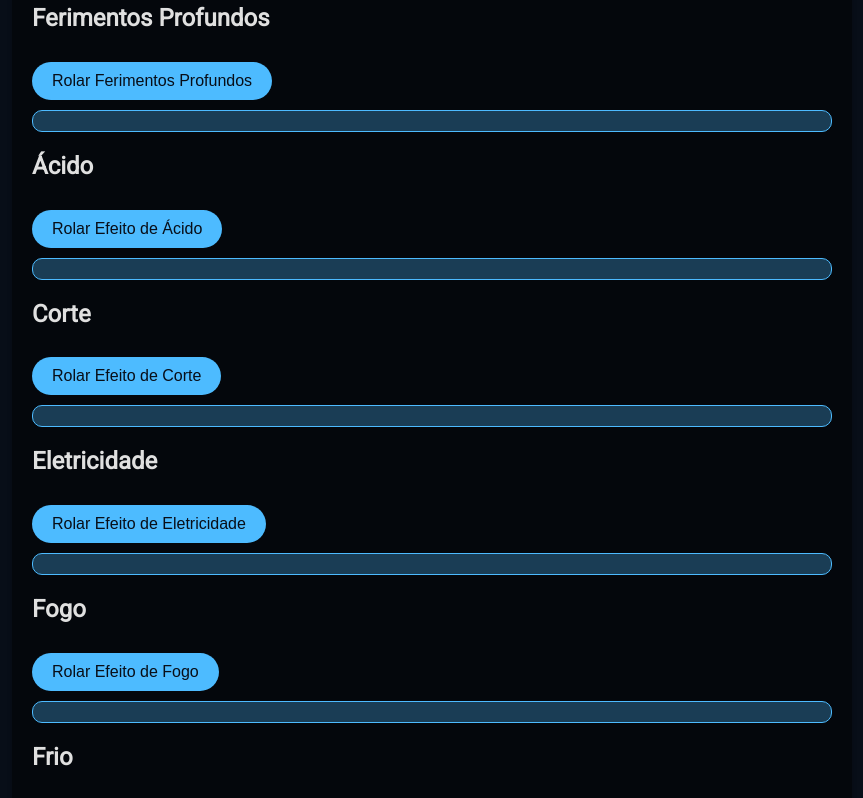
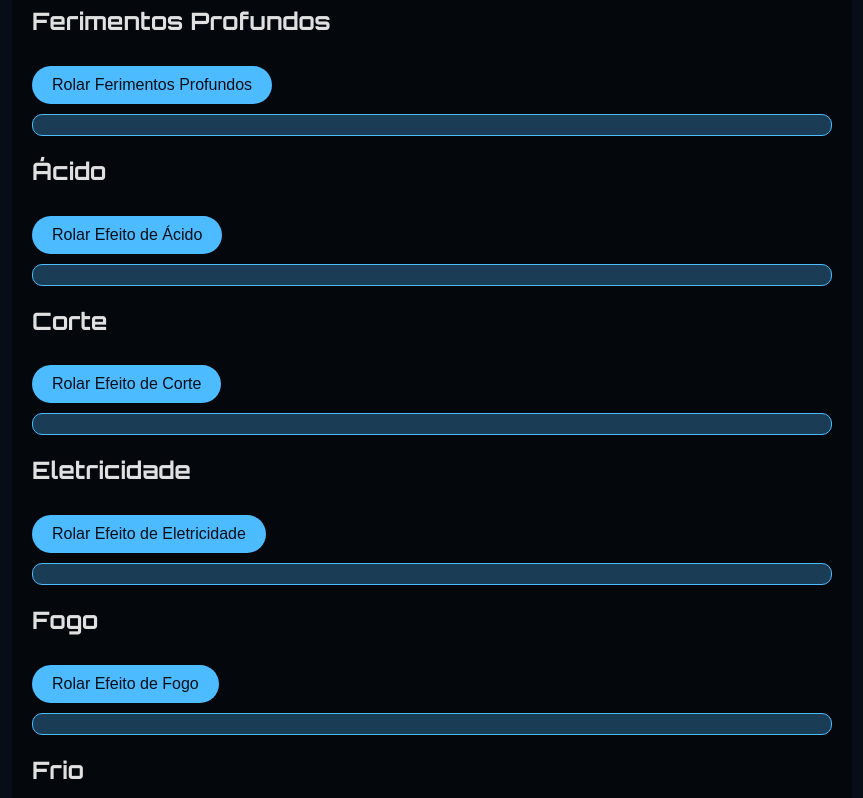
Before and after one commit to jorgecp670/tabela-de-rpg, a plain HTML site: page index.html in a window 1280 px wide. Shown: the part 97-895 px from the top of the page, without its empty margins (208-1071 px from the left). Drawn offline with Linux system fonts and the light colour scheme.

Commit message:
Add files via upload

```diff
--- a/index.html
+++ b/index.html
@@ -4,7 +4,7 @@
 <meta name="viewport" content="width=device-width, initial-scale=1.0">
 <title>RPG Game</title>
 <link rel="stylesheet" href="styles.css">
-<link href="https://fonts.googleapis.com/css2?family=Roboto&display=swap" rel="stylesheet">
+<link href="https://fonts.googleapis.com/css2?family=Orbitron:wght@400;700&display=swap" rel="stylesheet">
 </head>
 <body>
 <div class="container">
--- a/styles.css
+++ b/styles.css
@@ -1,5 +1,5 @@
 body {
-    font-family: 'Roboto', Arial, sans-serif;
+    font-family: 'Orbitron', sans-serif;
     background-color: #080e18;
     color: #e0e0e0;
     margin: 0;
```
